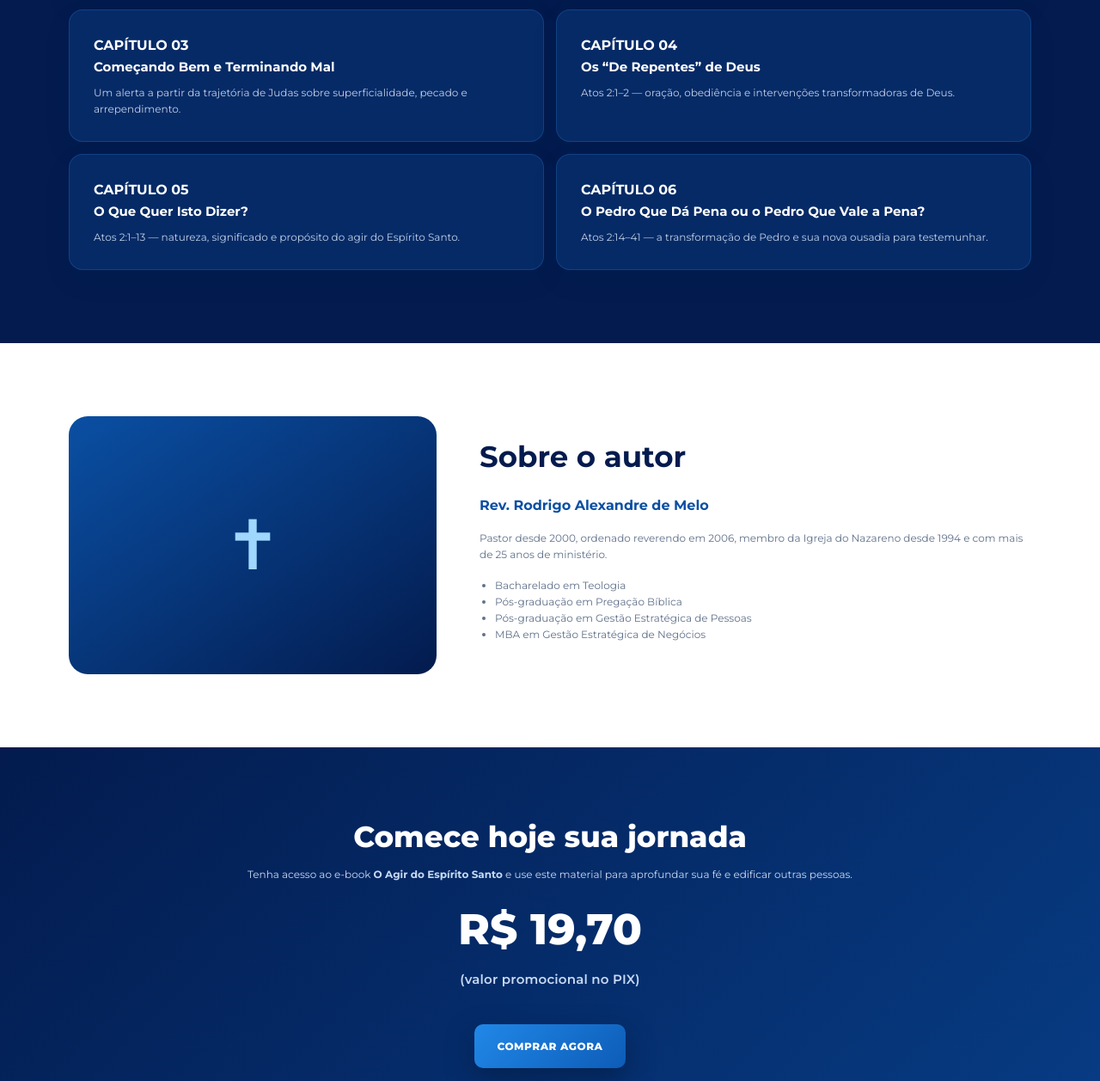
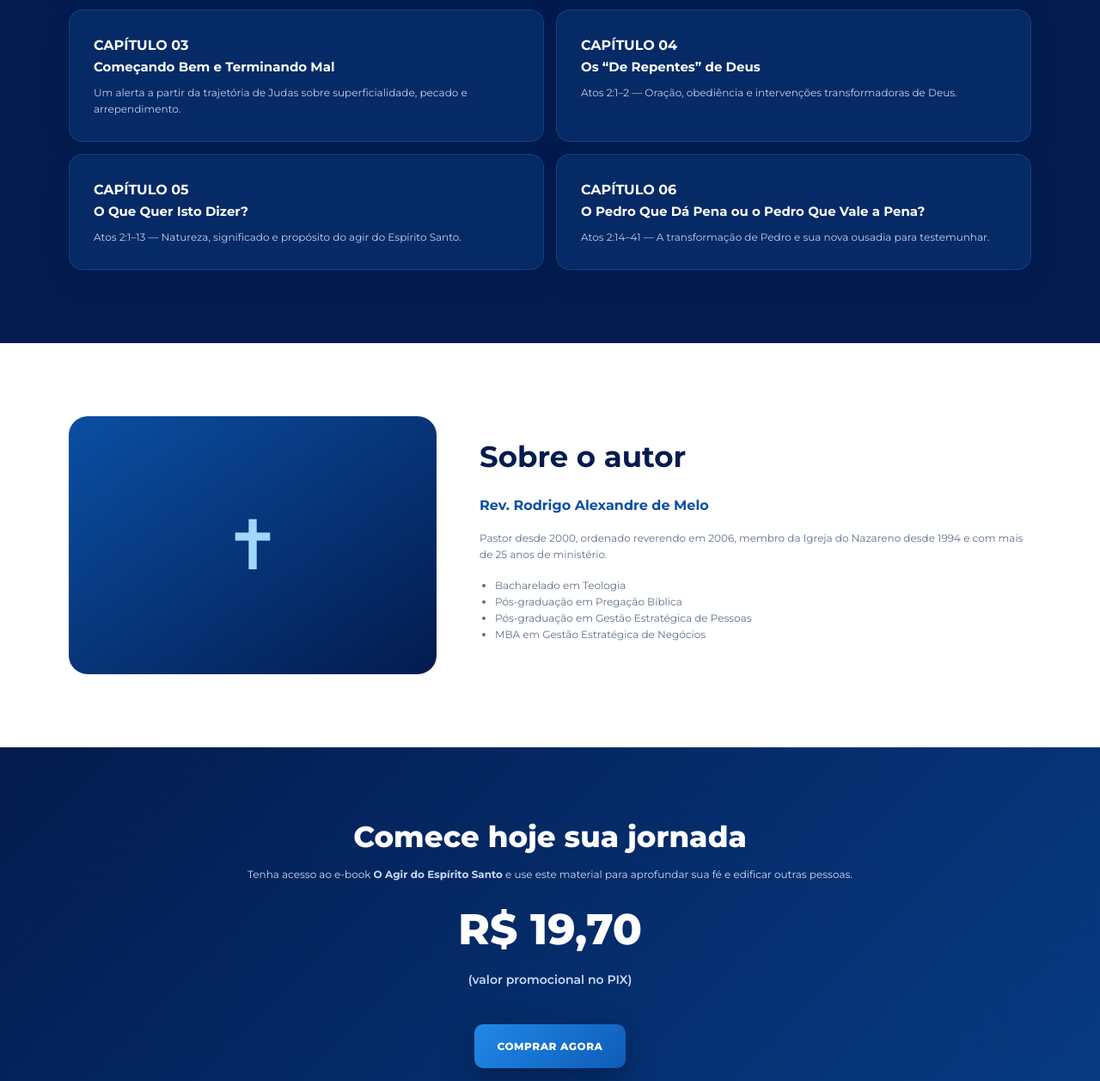
Before and after one commit to carlosnewman/O_AGIR_ESPIRITO_SANTO, a plain HTML site: page index.html in a window 1280 px wide. Shown: the part 1676-2933 px from the top of the page at 86% size. Drawn offline with Linux system fonts and the light colour scheme.

Commit message:
Update index.html

```diff
--- a/index.html
+++ b/index.html
@@ -73,9 +73,9 @@ footer{background:#020f2d;color:#90a9ca;padding:35px 0;text-align:center;font-si
 <div class="card"><strong>CAPÍTULO 01</strong><h3>O Batismo com o Espírito Santo</h3><p>Atos 1:1–9 — promessa, espera, obediência e capacitação para testemunhar.</p></div>
 <div class="card"><strong>CAPÍTULO 02</strong><h3>A Mensagem da Igreja</h3><p>Atos 1:1–11 — Cristo, ressurreição, Reino de Deus e a promessa do Espírito.</p></div>
 <div class="card"><strong>CAPÍTULO 03</strong><h3>Começando Bem e Terminando Mal</h3><p>Um alerta a partir da trajetória de Judas sobre superficialidade, pecado e arrependimento.</p></div>
-<div class="card"><strong>CAPÍTULO 04</strong><h3>Os “De Repentes” de Deus</h3><p>Atos 2:1–2 — oração, obediência e intervenções transformadoras de Deus.</p></div>
-<div class="card"><strong>CAPÍTULO 05</strong><h3>O Que Quer Isto Dizer?</h3><p>Atos 2:1–13 — natureza, significado e propósito do agir do Espírito Santo.</p></div>
-<div class="card"><strong>CAPÍTULO 06</strong><h3>O Pedro Que Dá Pena ou o Pedro Que Vale a Pena?</h3><p>Atos 2:14–41 — a transformação de Pedro e sua nova ousadia para testemunhar.</p></div>
+<div class="card"><strong>CAPÍTULO 04</strong><h3>Os “De Repentes” de Deus</h3><p>Atos 2:1–2 — Oração, obediência e intervenções transformadoras de Deus.</p></div>
+<div class="card"><strong>CAPÍTULO 05</strong><h3>O Que Quer Isto Dizer?</h3><p>Atos 2:1–13 — Natureza, significado e propósito do agir do Espírito Santo.</p></div>
+<div class="card"><strong>CAPÍTULO 06</strong><h3>O Pedro Que Dá Pena ou o Pedro Que Vale a Pena?</h3><p>Atos 2:14–41 — A transformação de Pedro e sua nova ousadia para testemunhar.</p></div>
 </div>
 </div>
 </section>
@@ -96,7 +96,8 @@ footer{background:#020f2d;color:#90a9ca;padding:35px 0;text-align:center;font-si
 <div class="container">
 <h2 class="section-title">Comece hoje sua jornada</h2>
 <p>Tenha acesso ao e-book <strong>O Agir do Espírito Santo</strong> e use este material para aprofundar sua fé e edificar outras pessoas.</p>
-<div class="price">R$ 19,70 <span style="font-size:15px;font-weight:600;color:#c7daf3;display:block;margin-top:6px;letter-spacing:.2px">(valor promocional no PIX)</span></div>
+<div class="price">R$ 19,70</div>
+<div style="font-size:14px;font-weight:600;color:#c7daf3;margin-top:-8px;margin-bottom:15px">(valor promocional no PIX)</div>
 <a class="cta" href="https://payfast.greenn.com.br/44pssd8" target="_blank" rel="noopener noreferrer">COMPRAR AGORA</a>
 <p style="margin-top:18px">Pagamento e entrega digital conforme a plataforma de venda.</p>
 </div>
```
